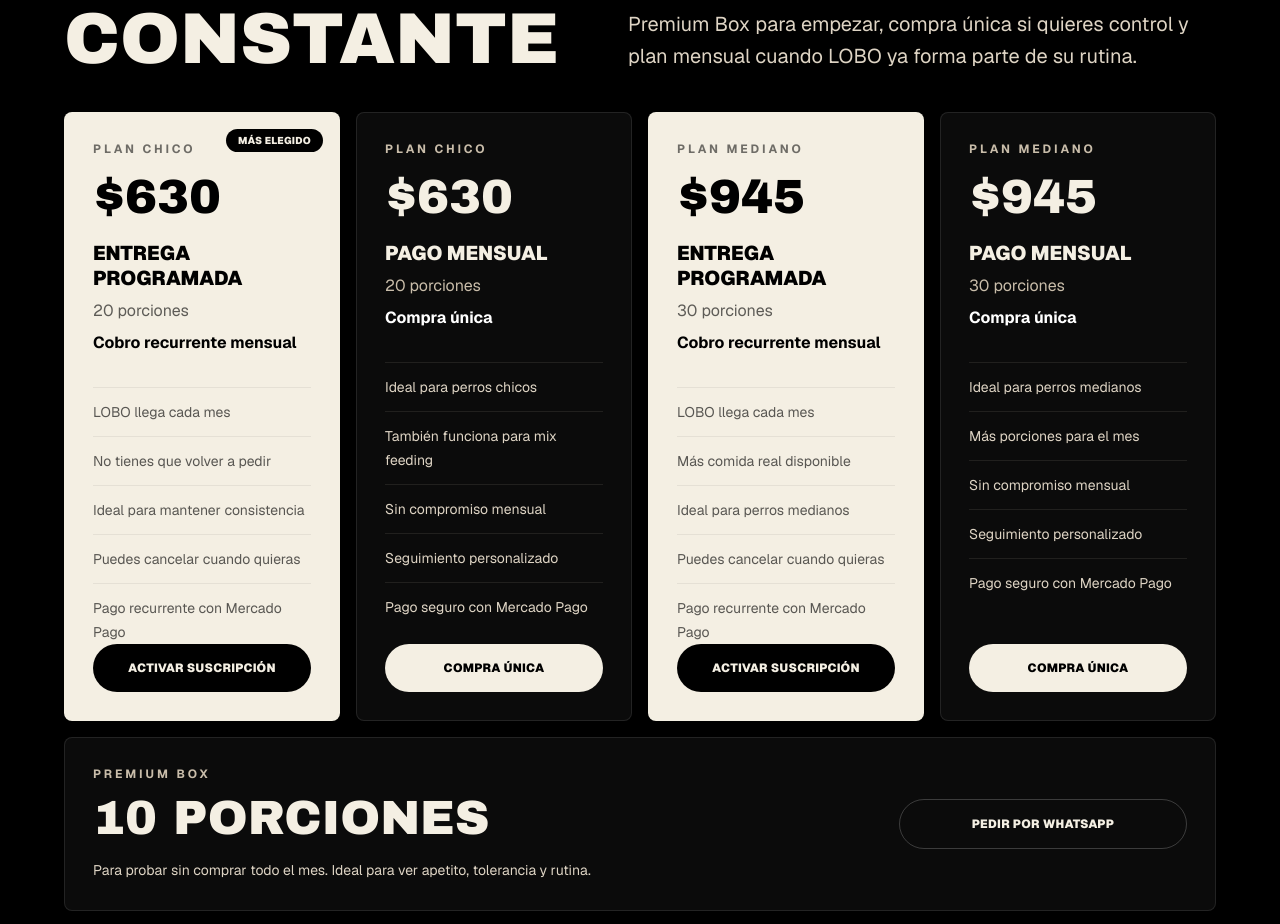
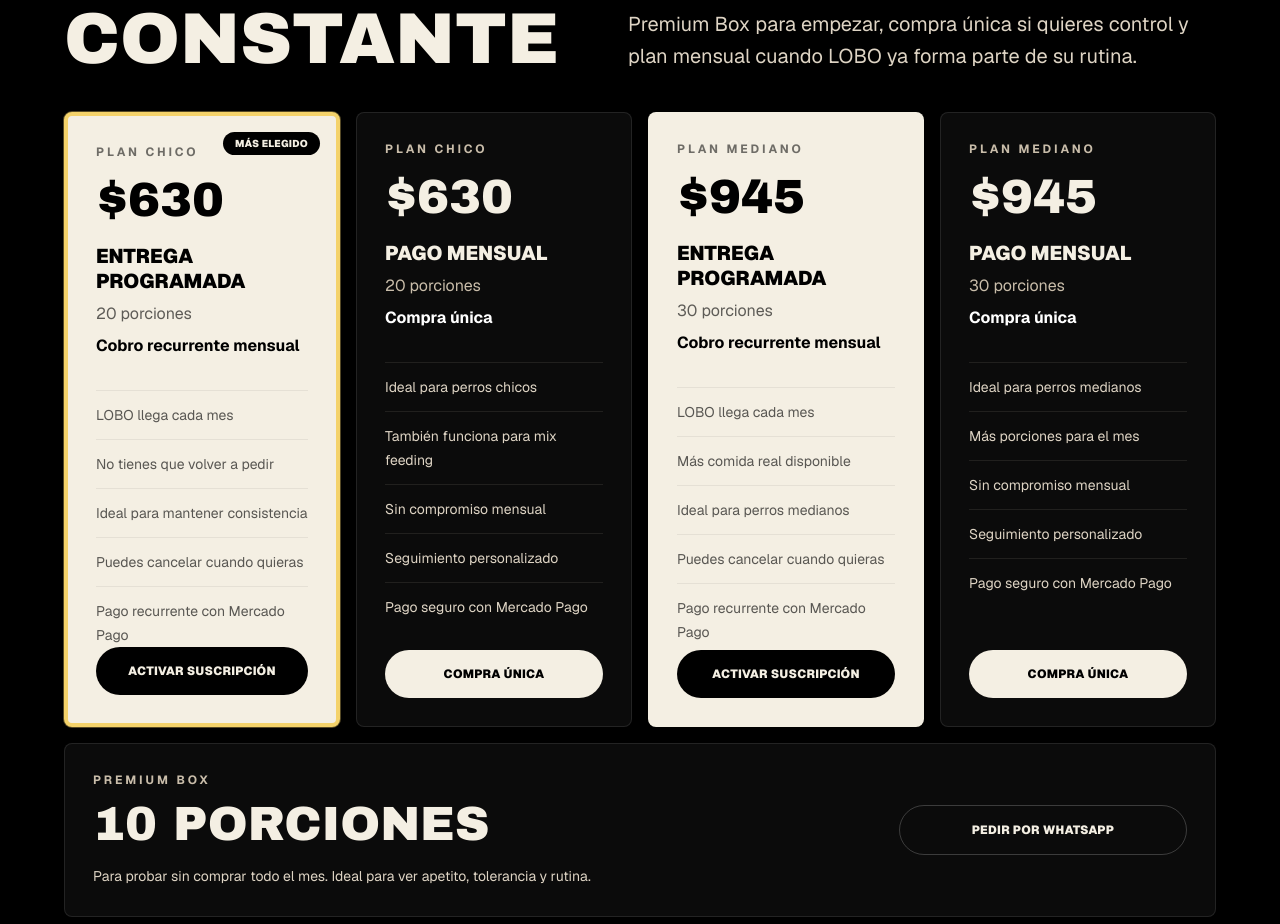
Before and after one commit to neto995/lobo_web, a Next.js app: page / in a window 1280 px wide. Shown: the part 3821-4745 px from the top of the page. Built offline with nearby package versions, Linux system fonts and the light colour scheme.

Commit message:
linea resaltado de plan más elegido

```diff
--- a/components/PlanCard.tsx
+++ b/components/PlanCard.tsx
@@ -33,7 +33,9 @@ export default function PlanCard({
     <div
       className={`
         relative flex min-h-full flex-col rounded-lg p-5 md:p-7
-        ${isLight
+        ${popular
+          ? "border-[4px] border-[#F4D26A] bg-[#F4EFE3] text-black shadow-[0_0_0_1px_rgba(244,210,106,0.35)]"
+          : isLight
           ? "border border-[#F4EFE3]/35 bg-[#F4EFE3] text-black"
           : "border border-white/10 bg-white/[0.045] text-[#F4EFE3]"}
       `}
```
